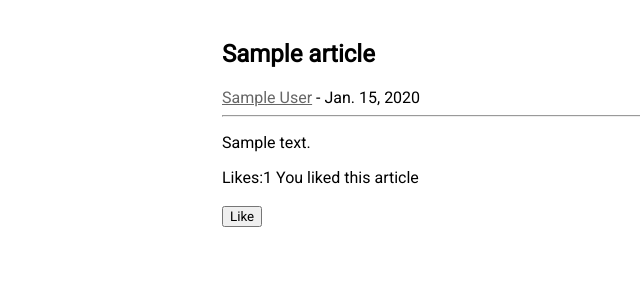
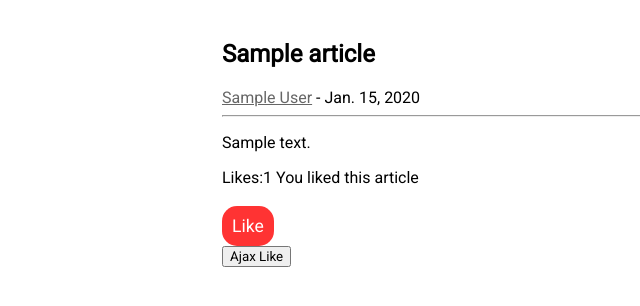
Before and after one commit to punk1503/NewsTeller, a Django app: page /article/1 in a window 1280 px wide. Shown: the part 70-376 px from the top of the page, without its empty margins (18-658 px from the left). Run offline with Django 3.2, Linux system fonts and the light colour scheme; a user stored in the database is signed in; tables that the repository leaves empty hold one stand-in row (values such as "Sample post"); grey boxes marked "Sample" are stand-in pictures.

Commit message:
Added ajax like system #16

```diff
--- a/news/static/news/css/article_overview.css
+++ b/news/static/news/css/article_overview.css
@@ -7,3 +7,12 @@
 .author__link, .author__link:visited {
 	color: hsl(0, 0%, 40%);
 }
+
+.like-btn {
+	border: none;
+	border-radius: 15px;
+	padding: 10px;
+	font-size: 1.1em;
+	background-color: hsl(0, 100%, 60%);
+	color: white;
+}
--- /dev/null
+++ b/news/static/news/js/article_overview.js
@@ -0,0 +1,33 @@
+function update_like_counter (new_like_amount) {
+	document.querySelector('#likes_span').innerHTML = new_like_amount
+}
+
+function create_request () {
+	let httpRequest;
+	if (window.XMLHttpRequest) {
+		httpRequest = new XMLHttpRequest()
+	} else if (window.ActiveXObject) {
+		httpRequest = new ActiveXObject("Microsoft.XMLHTTP")
+	}
+
+	httpRequest.overrideMimeType('text/xml')
+
+	httpRequest.onreadystatechange = () => {
+		if (httpRequest.readyState == 4) {
+			if (httpRequest.status == 200) {
+				const response_data = JSON.parse(httpRequest.responseText)
+				update_like_counter(response_data.like_counter)
+			}
+		}
+	}
+
+	return httpRequest
+}
+
+function send_request (user_id) {
+	let request = create_request(method='POST')
+	request.open('POST', document.location.href, true) // async == true
+	request.setRequestHeader('Content-Type', 'application/x-www-form-urlencoded') // needed for POST request
+	request.setRequestHeader('X-CSRFToken', window.CSRF_TOKEN)
+	request.send(`user_id=${user_id}`)
+}
--- a/news/templates/news/pages/article_overview.html
+++ b/news/templates/news/pages/article_overview.html
@@ -13,7 +13,7 @@
 	<hr>
 	<p>{{ article.article_text }}</p>
 	<!--TODO: add likes and comments-->
-	<span>Likes:{{ article.likers.all.count }}</span>
+	<span>Likes:<span id="likes_span">{{ article.likers.all.count }}</span></span>
 	{% if user in article.likers.all %}
 		<span>You liked this article</span>
 	{% endif %}
@@ -21,8 +21,13 @@
 		<form method="POST">
 			{% csrf_token %}
 			<br>
-			<button type="submit">Like</button>
+			<button type="submit" class="like-btn">Like</button>
 		</form>
+		<button onclick="send_request({{ user.id }})">Ajax Like</button>
 	{% endif %}
 </div>
+<script>
+	window.CSRF_TOKEN = `{{ csrf_token }}`
+</script>
+<script src="{% static 'news/js/article_overview.js' %}"></script>
 {% endblock %}
--- a/news/views.py
+++ b/news/views.py
@@ -5,6 +5,7 @@ from news import models
 import datetime
 from django.contrib.auth.decorators import login_required
 from django.contrib.auth import authenticate, login
+from django.http import JsonResponse
 
 
 def index(request):
@@ -38,9 +39,10 @@ def article_overview(request, article_id):
 	}
 	if request.method == 'POST' and request.user.is_authenticated:
 		if request.user in context['article'].likers.all():
-			context['article'].likers.remove(request.user	)
+			context['article'].likers.remove(request.user)
 		else:
 			context['article'].likers.add(request.user)
+		return JsonResponse({'like_counter': context['article'].likers.all().count()})
 	return render(request, 'news/pages/article_overview.html', context)
 
 def registration(request):
```
